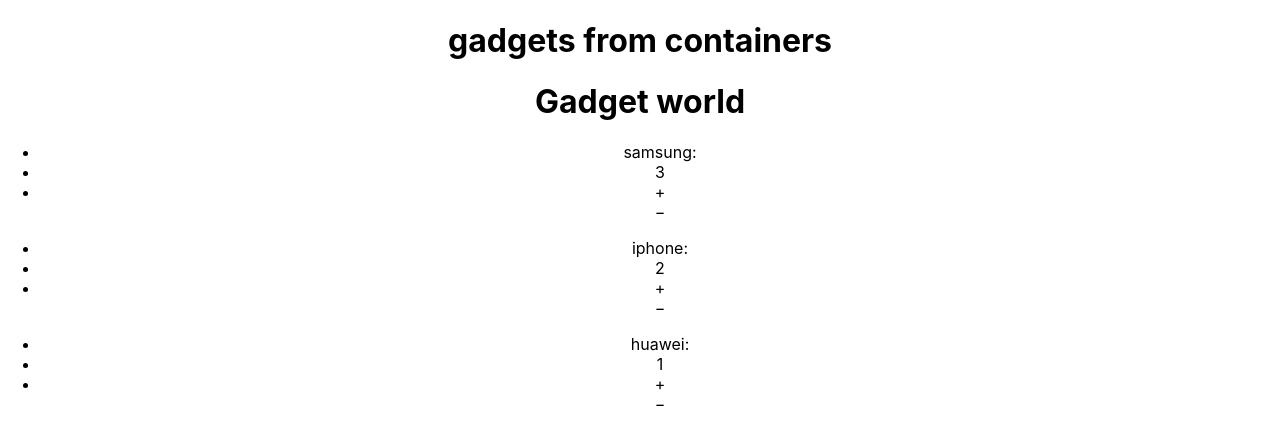
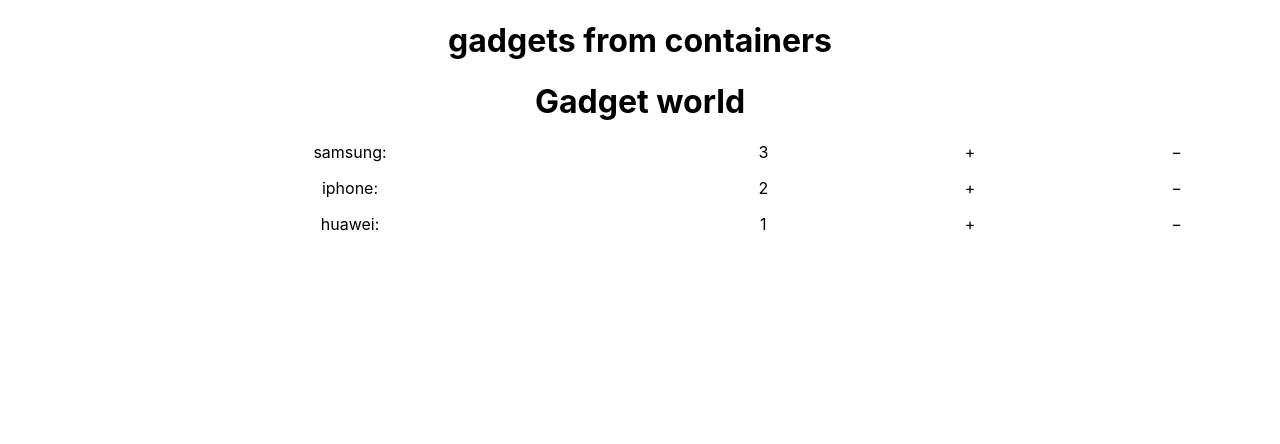
Before and after one commit to ermiaskidane/REACT-REDUX, a React (Create React App) app: page / in a window 1280 px wide. Shown: the top 444 px of the page. Built offline with nearby package versions, Linux system fonts and the light colour scheme.

Commit message:
Update Gadget.css

```diff
--- a/src/components/Gadget.css
+++ b/src/components/Gadget.css
@@ -0,0 +1,5 @@
+.MobileList {
+  list-style: none;
+  display: grid;
+  grid-template-columns: 3fr 1fr 1fr 1fr;
+}
```
